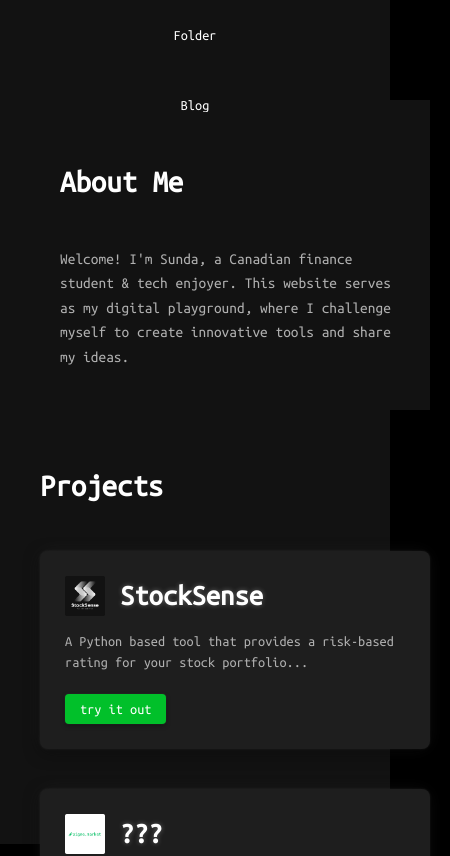
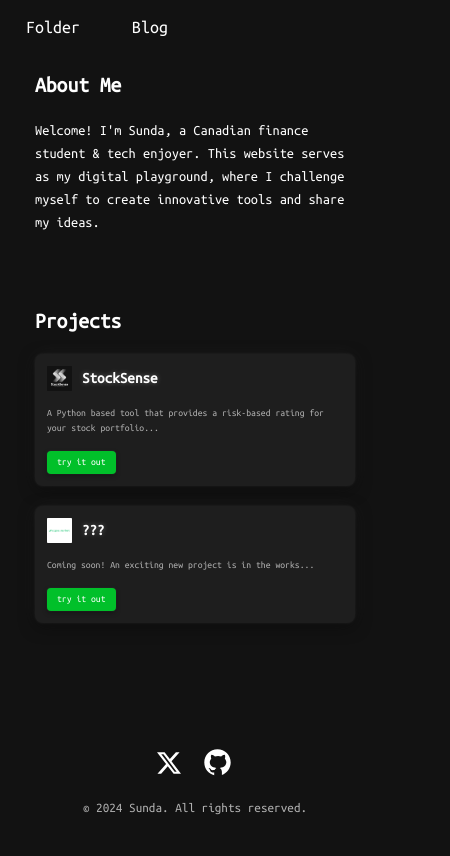
Before and after one commit to osunda/sunda-website, a React (Create React App) app: page / in a window 390 px wide. Shown: the top 856 px of the page, 450 px wide, since content can reach past the window. Built offline with nearby package versions, Linux system fonts and the light colour scheme.

Commit message:
mobile optz

```diff
--- a/public/index.html
+++ b/public/index.html
@@ -3,7 +3,7 @@
   <head>
     <meta charset="utf-8" />
     <link rel="icon" href="%PUBLIC_URL%/fav.png" />
-    <meta name="viewport" content="width=device-width, initial-scale=1" />
+    <meta name="viewport" content="width=device-width, initial-scale=1.0" />
     <meta name="theme-color" content="#000000" />
     <meta
       name="description"
--- a/src/App.css
+++ b/src/App.css
@@ -9,8 +9,12 @@
 body {
   margin: 0;
   padding: 0;
-  overflow: hidden;
+  overflow-x: hidden;
   font-family: 'UbuntuMono', monospace;
+  background-color: #121212;
+  display: flex;
+  flex-direction: column;
+  min-height: 100vh;
 }
 
 .overlay {
@@ -22,6 +26,9 @@ body {
   background: rgba(0, 0, 0, 0.7);
   backdrop-filter: blur(10px);
   z-index: 100;
+  display: flex;
+  justify-content: center;
+  align-items: center;
 }
 
 .overlay-navigation {
@@ -39,7 +46,7 @@ body {
 }
 
 .overlay-navigation a:hover {
-  color: rgba(0, 0, 0, 0.7);
+  color: rgba(255, 255, 255, 0.7);
 }
 
 @media (min-width: 769px) {
@@ -52,41 +59,64 @@ body {
   }
 }
 
+@media screen and (max-width: 600px) {
+  h1 {
+    font-size: 1.5em;
+    line-height: 1.2;
+  }
+}
+
 .app {
   min-height: 100vh;
-  position: relative;
-  padding-bottom: 60px; /* Adjust this value based on your footer's height */
+  display: flex;
+  flex-direction: column;
 }
 
 .content {
+  flex: 1;
+  width: 100%;
   max-width: 800px;
   margin: 0 auto;
   padding: 80px 20px;
+  box-sizing: border-box;
 }
 
-/* You may need to adjust some of your existing styles in ProjectsPage.css */
 .projects-page {
   width: 100%;
-  max-width: 800px;
-  /* Remove any padding from here as it's now handled in .content */
+  display: flex;
+  flex-direction: column;
+  align-items: center;
 }
+
 #root {
   height: 100%;
+}
+
+.section-title {
+  text-align: left;
+  width: 100%;
+  padding-left: 0;
+  margin-left: 0;
+  align-self: flex-start;
 }
 
 .app-container {
   display: flex;
   flex-direction: column;
-  min-height: 100%;
+  min-height: 100vh;
 }
 
 .content-wrap {
   flex: 1 0 auto;
+  display: flex;
+  justify-content: flex-start;
+  align-items: flex-start;
+  padding-top: 20px; /* Adjust this value to bring the content closer to the navigation */
 }
 
 .main-content {
   max-width: 800px;
-  margin: 0 auto;
+  width: 100%;
   padding: 20px;
-  width: 100%;
+  box-sizing: border-box;
 }
--- a/src/components/Navbar.css
+++ b/src/components/Navbar.css
@@ -1,5 +1,5 @@
 html {
-  font-size: 11px; /* Set base font size */
+  font-size: 12px; /* Slightly increased base font size */
 }
 
 #navbar {
@@ -8,24 +8,34 @@ html {
   top: 0;
   left: 0;
   z-index: 1000;
+  padding-top: 10px;
+  background-color: #121212;
 }
 
 .navigation {
   display: flex;
-  justify-content: center;
-  gap: 40px;
-  padding: 20px 0;
+  justify-content: flex-start;
+  align-items: center;
+  flex-wrap: nowrap;
+  gap: 20px;
+  max-width: 800px; /* Match the max-width of .projects-page */
+  margin: 0 auto; /* Center the navigation container */
+  padding: 0 20px 10px;
+  box-sizing: border-box;
+  overflow-x: auto;
 }
+
 
 .navigation a {
   text-decoration: none;
-  font-size: 1.3em;
+  font-size: 1.5em; /* Increased font size */
   color: white;
   padding: 8px 16px;
   transition: all 0.3s ease;
   display: inline-block;
   position: relative;
   overflow: hidden;
+  flex: 0 0 auto; /* Prevent shrinking */
 }
 
 .navigation a .text-wrapper {
@@ -59,65 +69,32 @@ html {
   color: #000000;
 }
 
+/* Adjust the main content to account for the navbar */
+.content, .projects-page {
+  padding-top: 60px; /* Reduced padding-top to create less space between navbar and content */
+}
+
 @media (max-width: 768px) {
   .navigation {
-    flex-direction: column;
-    align-items: center;
+    justify-content: flex-start; /* This is already set, but keeping it for clarity */
+    padding-left: 10px;
+    padding-right: 10px;
+  }
+
+  /* Adjust padding for smaller screens */
+  .content, .projects-page {
+    padding-top: 80px; /* Reduced padding-top for smaller screens */
   }
 }
 
-/* body {
-  -webkit-font-smoothing: antialiased;
-  -moz-osx-font-smoothing: grayscale;
-}
+@media (max-width: 480px) {
+  .navigation {
+    padding-left: 10px;
+    padding-right: 10px;
+  }
 
-  #navbar {
-  background-color: #121212;
-  width: 100%;
-  position: absolute;
-  top: 0;
-  left: 0;
-  z-index: 1;
-}
-
-.navigation {
-  display: flex;
-  justify-content: center;
-  gap: 40px;
-  padding: 20px 0;
-}
-
-.navigation a {
-  color: #ffffff;
-  text-decoration: none;
-  font-size: 1.3em;
-  padding: 8px 16px;
-  transition: all 0.3s ease;
-  font-family: 'UbuntuMono', monospace;
-  position: relative;
-
-}
-
-.navigation a .text-wrapper {
-  display: inline-block;
-}
-
-.navigation a .char {
-  display: inline-block;
-  transition: text-shadow 0.1s ease;
-}
-
-.navigation a:hover .char {
-  color: #01c02a
-  /* text-shadow: 0 0 5px rgba(255, 255, 255, 0.5),
-  0 0 10px rgba(255, 255, 255, 0.3),
-  0 0 15px rgba(255, 255, 255, 0.2);
-}
-*/
-
-@media (max-width: 768px) {
-  .navigation {
-    flex-direction: column;
-    align-items: center;
+  /* Further adjust padding for even smaller screens */
+  .content, .projects-page {
+    padding-top: 100px; /* Reduced padding-top for even smaller screens */
   }
 }
--- a/src/components/ProjectsPage.css
+++ b/src/components/ProjectsPage.css
@@ -3,41 +3,48 @@ body {
   background-color: #121212; /* Dark grey background */
   min-height: 100vh;
   margin: 0;
+  display: flex;
+  justify-content: center;
+  align-items: center;
 }
 
 /* Projects page container */
 .projects-page {
   width: 100%;
-  max-width: 800px; /* Limit width for better readability */
-  padding: 80px 20px;
-  margin: 0 auto; /* Center the container */
+  max-width: 800px; /* Match the max-width of .navigation */
+  margin: 0 auto;
+  padding: 20px;
+  box-sizing: border-box;
 }
 
 /* Container for project cards */
 .projects-container {
   display: flex;
-  flex-direction: column; /* Stack cards vertically */
-  gap: 40px; /* Space between cards */
-  align-items: stretch; /* Ensure cards take full width */
+  flex-direction: column;
+  gap: 20px; /* Reduced space between cards */
+  align-items: stretch; /* Stretch cards to full width */
+  width: 100%;
 }
 
 /* Individual project card */
 .project-card {
   background-color: #1E1E1E;
-  font-size: 1.3em;
+  font-size: 1.1em; /* Slightly reduced font size */
   line-height: 1.4;
   border-radius: 8px;
-  padding: 25px;
+  padding: 15px; /* Reduced padding */
   box-shadow:
     0 4px 15px rgba(0, 0, 0, 0.5),
     0 0 20px rgba(255, 255, 255, 0.05),
     0 0 3px rgba(255, 255, 255, 0.1);
   display: flex;
   flex-direction: column;
-  justify-content: flex-start; /* Align content to the top */
+  justify-content: flex-start;
   transition: all 0.3s ease;
   cursor: pointer;
   overflow: hidden;
+  width: 100%;
+  box-sizing: border-box;
 }
 
 /* Hover effect for project cards */
@@ -54,14 +61,14 @@ body {
   display: flex;
   align-items: center;
   margin-bottom: 15px;
-  justify-content: flex-start; /* Align to the left */
+  justify-content: flex-start;
 }
 
 /* Project logo */
 .project-logo {
-  width: 40px;
+  width: 30px; /* Slightly reduced size */
   height: auto;
-  margin-right: 15px;
+  margin-right: 10px;
   transition: all 0.3s ease;
 }
 
@@ -72,12 +79,12 @@ body {
 
 /* Project title */
 .project-card h2 {
+  font-size: 1.6em; /* Slightly reduced size */
   color: #FFFFFF;
   margin: 0;
-  font-size: 2em;
   text-shadow: 0 0 5px rgba(255, 255, 255, 0.3);
   transition: all 0.3s ease;
-  text-align: left; /* Align text to the left */
+  text-align: left;
 }
 
 /* Enlarged title when card is expanded */
@@ -88,11 +95,12 @@ body {
 /* Project description and details */
 .project-description,
 .project-details {
+  font-size: 0.9em; /* Slightly reduced size */
   color: #B0B0B0;
   line-height: 1.5;
   margin: 0;
   transition: all 0.3s ease;
-  text-align: left; /* Align text to the left */
+  text-align: left;
 }
 
 .project-details {
@@ -116,13 +124,14 @@ body {
   background-color: #01c02a;
   color: #FFFFFF;
   text-decoration: none;
-  padding: 5px 15px;
+  padding: 5px 10px;
   border-radius: 4px;
   display: inline-block;
   transition: all 0.3s ease;
-  align-self: flex-start; /* Align button to the left */
+  align-self: flex-start;
   box-shadow: 0 2px 5px rgba(0, 0, 0, 0.3), 0 0 2px rgba(255, 255, 255, 0.1);
-  margin-top: 20px;
+  margin-top: 15px;
+  font-size: 0.9em;
 }
 
 /* Hover effect for "Try it out" button */
@@ -137,23 +146,74 @@ body {
   font-size: 2.8em;
   font-weight: bold;
   margin-bottom: 50px;
-  text-align: left; /* Align to the left */
+  text-align: left;
+  width:100%;
 }
 
 /* About Me section */
 .about-me {
-  padding: 40px 20px;
+  overflow-wrap: break-word;
   margin-bottom: 60px;
   background-color: #121212;
-  text-align: left; /* Align to the left */
+  text-align: left;
+  width: 100%;
 }
 
 /* About Me text */
 .about-me p {
-  color: #B0B0B0;
-  font-size: 1.4em;
+  color: #ffffff;
+  font-size: 1.6em;
   line-height: 1.6;
-  max-width: 800px;
-  margin: 0 auto;
-  text-align: left; /* Align text to the left */
+  max-width: 100%;
+  margin: 0;
+  text-align: left;
 }
+/* Responsive adjustments */
+@media (max-width: 768px) {
+  .projects-page {
+    padding: 15px;
+  }
+
+  .project-card {
+    font-size: 1em;
+  }
+
+  .section-title {
+    color: #FFFFFF;
+    font-size: 2.2em;
+    font-weight: bold;
+    margin-bottom: 30px;
+    text-align: left;
+    width: 100%;
+    padding-left: 0;
+    margin-left: 0;
+  }
+
+  .about-me p {
+    font-size: 1.4em;
+  }
+}
+
+@media (max-width: 480px) {
+  .project-card {
+    font-size: 0.9em;
+    padding: 12px;
+  }
+
+  .section-title {
+    font-size: 1.8em;
+    margin-bottom: 20px;
+  }
+
+  .about-me p {
+    font-size: 1.2em;
+  }
+
+  .project-logo {
+    width: 25px;
+  }
+
+  .project-card h2 {
+    font-size: 1.4em;
+  }
+}
--- a/src/index.css
+++ b/src/index.css
@@ -4,8 +4,9 @@ body, html {
   margin: 0;
   padding: 0;
   height: 100%;
-  background-color:black
+  background-color: #121212;
 }
+
 
 #root {
   min-height: 100%;
```
